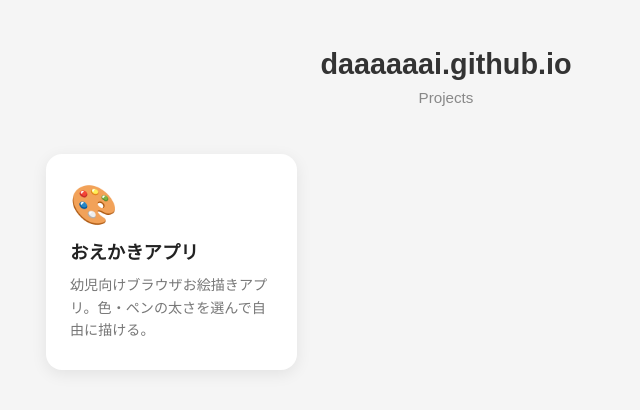
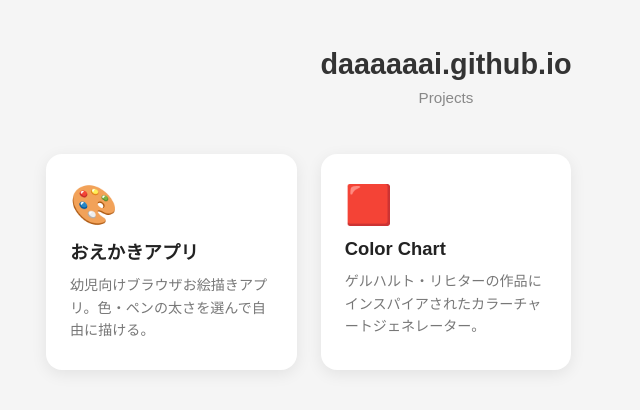
Before and after one commit to daaaaaai/daaaaaai.github.io, a plain HTML site: page index.html in a window 1280 px wide. Shown: the whole page, without its empty margins (194-834 px from the left). Drawn offline with Linux system fonts and the light colour scheme.

Commit message:
カラーチャートを追加

```diff
--- a/index.html
+++ b/index.html
@@ -81,6 +81,11 @@
       <div class="card-title">おえかきアプリ</div>
       <div class="card-desc">幼児向けブラウザお絵描きアプリ。色・ペンの太さを選んで自由に描ける。</div>
     </a>
+    <a class="card" href="/color_chart/">
+      <div class="card-icon">🟥</div>
+      <div class="card-title">Color Chart</div>
+      <div class="card-desc">ゲルハルト・リヒターの作品にインスパイアされたカラーチャートジェネレーター。</div>
+    </a>
   </div>
 
 </body>
```
